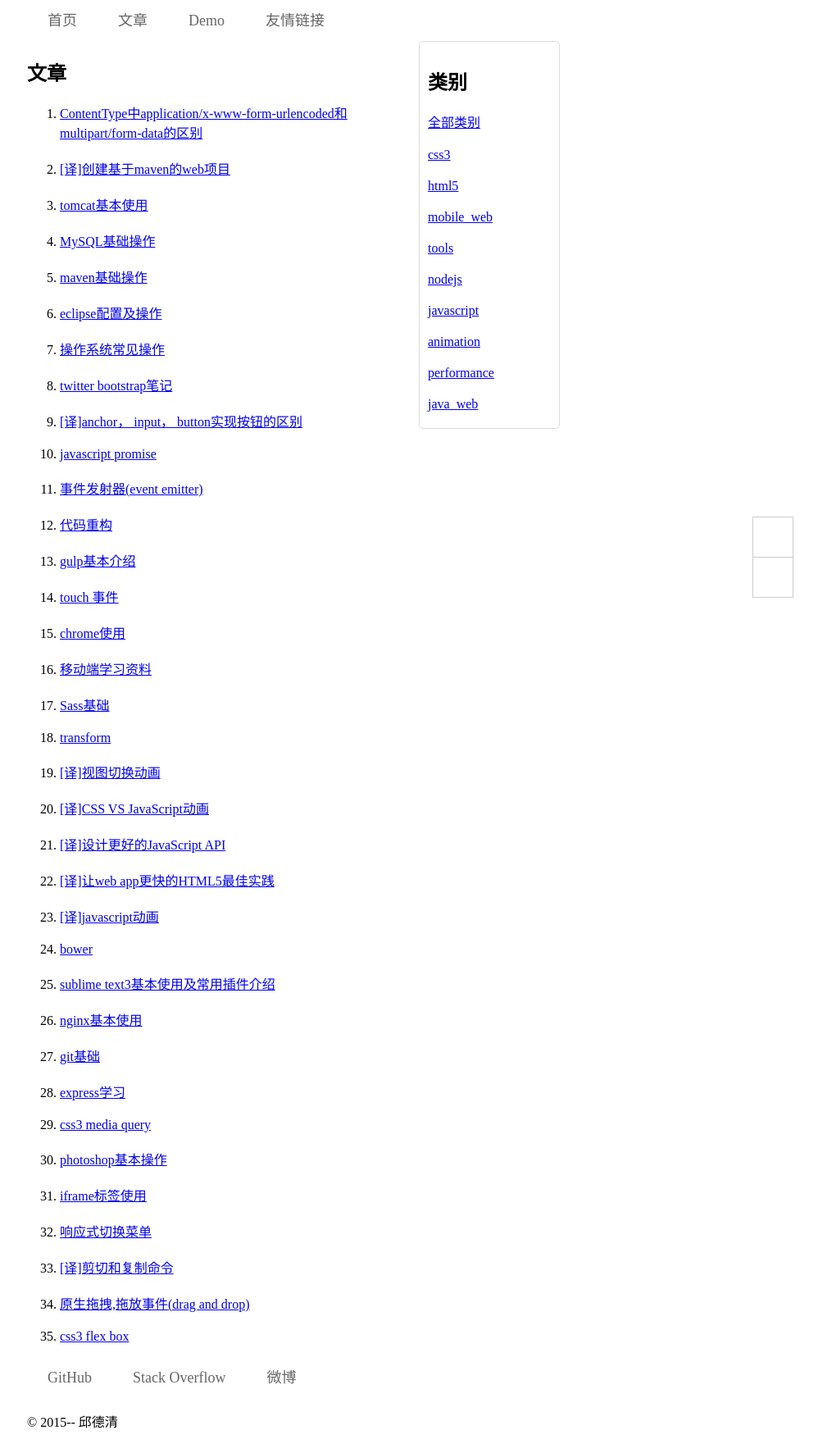
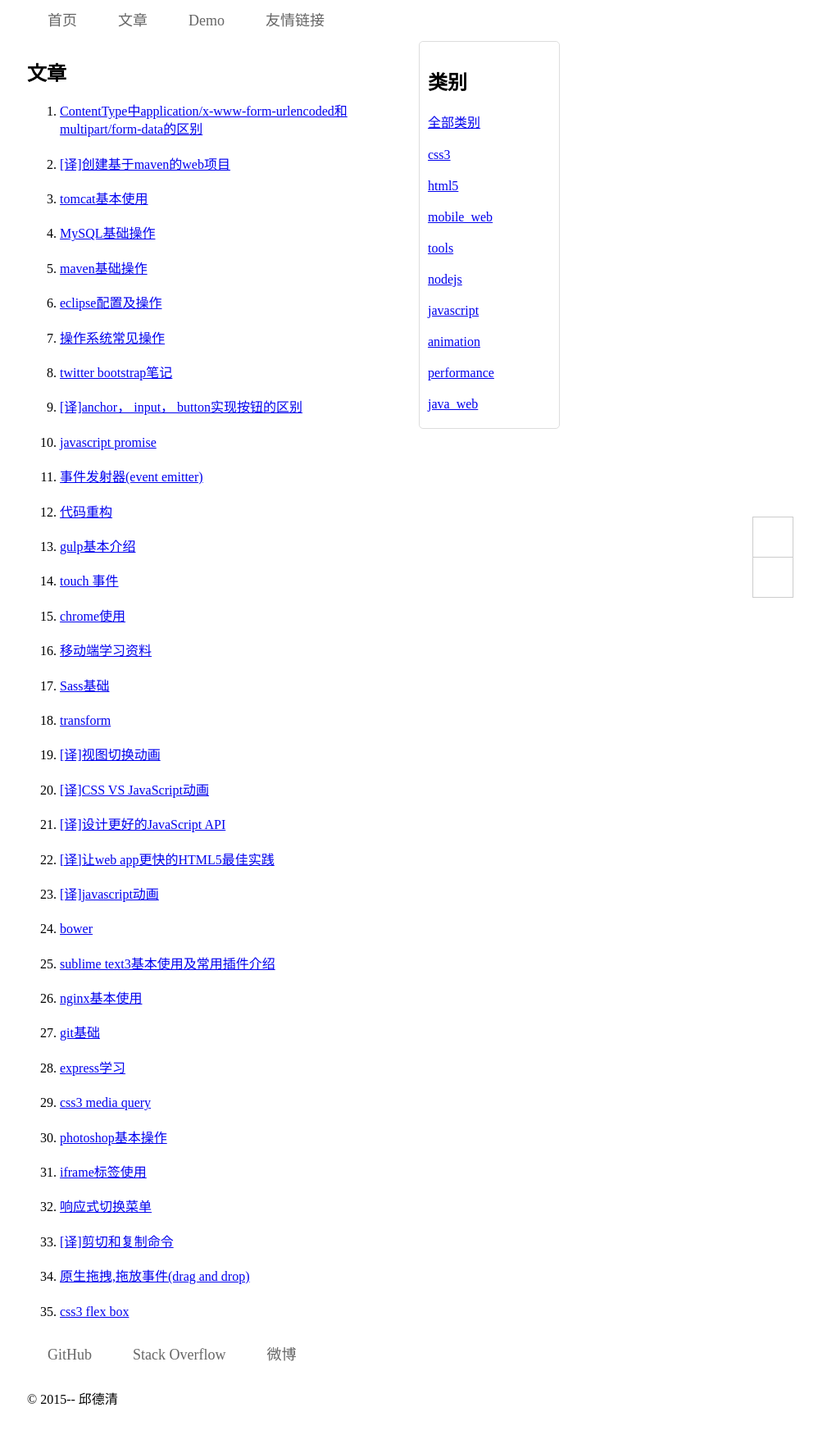
Before and after one commit to footmess/qiu-deqing.github.io, a Jekyll site: the page built from article.html, in a window 1280 px wide. Shown: the whole page at 82% size, without its empty margins (282-1280 px from the left). Built offline with Jekyll 4.4.1, drawn with Linux system fonts in a browser that asks for light colours; some web fonts are replaced; comment, search, counter and statistics services are not loaded; after the commit the page ends 1733 px from its top, so only the background shows below that.

Commit message:
change article list line-height

```diff
--- a/assets/css/style.css
+++ b/assets/css/style.css
@@ -54,6 +54,9 @@ body {
   padding: 0;
 }
 
+.article-list a {
+  line-height: 1.4;
+}
 
 
 /**
```
